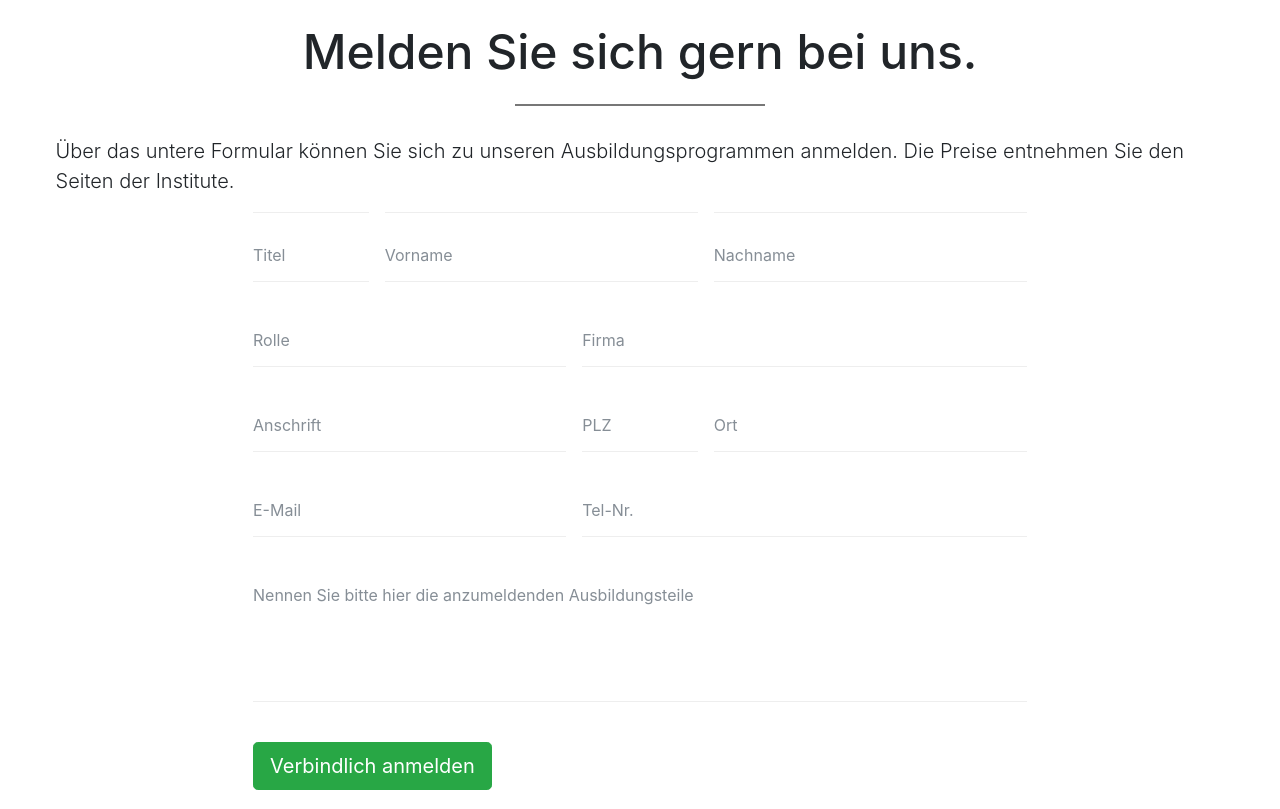
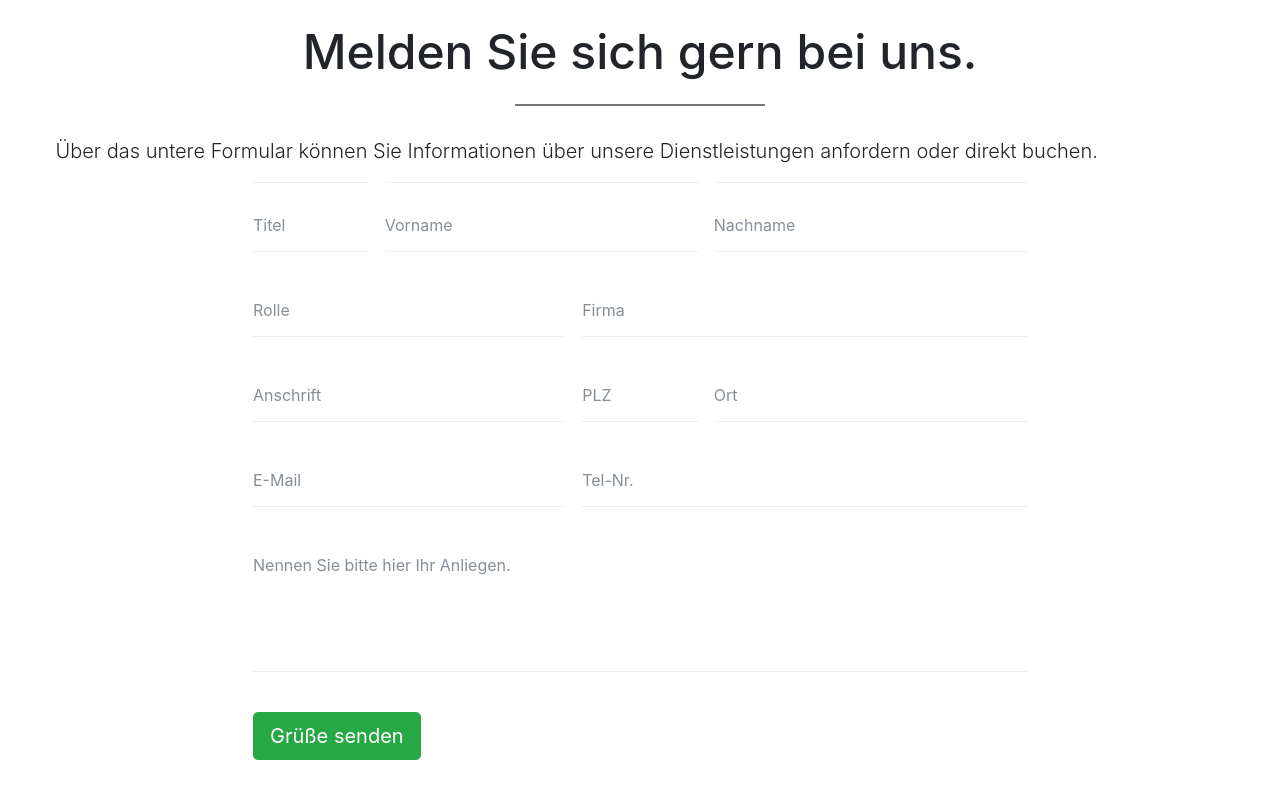
Before and after one commit to frederithub/frederithub.github.io, a website with bundled scripts: page index.html in a window 1280 px wide. Shown: the part 7080-7889 px from the top of the page. Built offline with nearby package versions, Linux system fonts and the light colour scheme.

Commit message:
Passe Formular an.

```diff
--- a/index.html
+++ b/index.html
@@ -643,7 +643,7 @@
         <hr class="star-primary">
         <div class="row">
           <div class="col-12">
-            <p class="hyphenate lead">Über das untere Formular können Sie sich zu unseren Ausbildungsprogrammen anmelden. Die Preise entnehmen Sie den Seiten der Institute.</p>
+            <p class="hyphenate lead">Über das untere Formular können Sie Informationen über unsere Dienstleistungen anfordern oder direkt buchen.</p>
             </p>
           </div>
         </div>
@@ -736,14 +736,14 @@
             <div class="col-sm-12">
               <div class="control-group">
                 <div class="form-group floating-label-form-group controls">
-                  <label for="nl2go--74918">Nennen Sie bitte hier die anzumeldenden Ausbildungsteile</label>
-                  <textarea rows="5" class="form-control" placeholder="Nennen Sie bitte hier die anzumeldenden Ausbildungsteile" id="nl2go--74918" name="nl2go--74918"></textarea>
+                  <label for="nl2go--74918">Nennen Sie bitte hier Ihr Anliegen.</label>
+                  <textarea rows="5" class="form-control" placeholder="Nennen Sie bitte hier Ihr Anliegen." id="nl2go--74918" name="nl2go--74918"></textarea>
                 </div>
               </div>
               <br>
               <div id="success"></div>
               <div class="form-group">
-                <button type="submit" class="btn btn-success btn-lg" name="nl2go--submit" id="nl2go--submit">Verbindlich anmelden</button>
+                <button type="submit" class="btn btn-success btn-lg" name="nl2go--submit" id="nl2go--submit">Grüße senden</button>
                 <input type="hidden" name="nl2go--key" id="nl2go--key" value="5550c558d7d78ce459554c43d7565ac997d85912a2827d6586521f7502ef1f09$13848">
               </div>
             </div>
```
